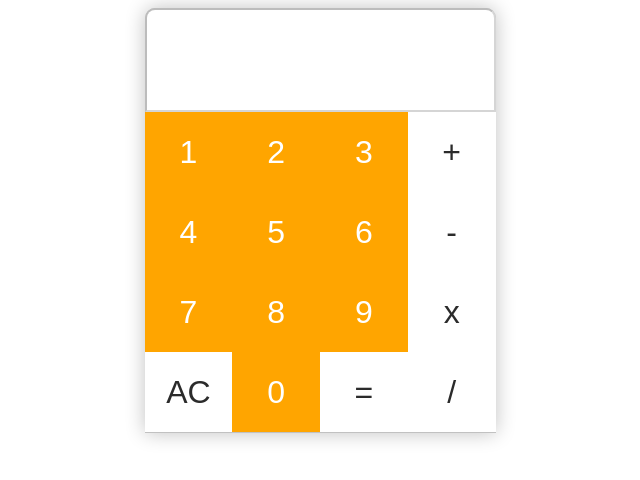
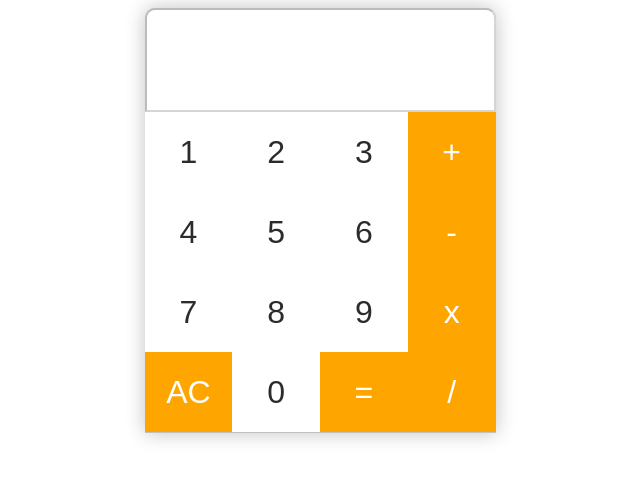
Before and after one commit to MrRayyanBorg/SQA_Assignment_2_Calculator, a plain HTML site: page index.html in a window 1280 px wide. Shown: the whole page, without its empty margins (328-968 px from the left). Drawn offline with Linux system fonts and the light colour scheme.

Commit message:
reclassifying operator and standard buttons to switch the colour scheme

```diff
--- a/index.html
+++ b/index.html
@@ -8,25 +8,25 @@
 <div class="calculator">
   <input type="text" id="display" disabled>
   <div class="buttons">
-    <button value="1" class="operator" onclick="appendToDisplay(this.value)">1</button>
-    <button value="2" class="operator" onclick="appendToDisplay(this.value)">2</button>
-    <button value="3" class="operator" onclick="appendToDisplay(this.value)">3</button>
-    <button value="+" onclick="performOperation(this.value)">+</button>
+    <button value="1" class="button" onclick="appendToDisplay(this.value)">1</button>
+    <button value="2" class="button" onclick="appendToDisplay(this.value)">2</button>
+    <button value="3" class="button" onclick="appendToDisplay(this.value)">3</button>
+    <button value="+" class="operator" onclick="performOperation(this.value)">+</button>
 
-    <button value="4" class="operator" onclick="appendToDisplay(this.value)">4</button>
-    <button value="5" class="operator" onclick="appendToDisplay(this.value)">5</button>
-    <button value="6" class="operator" onclick="appendToDisplay(this.value)">6</button>
-    <button value="-" onclick="performOperation(this.value)">-</button>
+    <button value="4" class="button" onclick="appendToDisplay(this.value)">4</button>
+    <button value="5" class="button" onclick="appendToDisplay(this.value)">5</button>
+    <button value="6" class="button" onclick="appendToDisplay(this.value)">6</button>
+    <button value="-" class="operator" onclick="performOperation(this.value)">-</button>
 
-    <button value="7" class="operator" onclick="appendToDisplay(this.value)">7</button>
-    <button value="8" class="operator" onclick="appendToDisplay(this.value)">8</button>
-    <button value="9" class="operator" onclick="appendToDisplay(this.value)">9</button>
-    <button value="*" onclick="performOperation(this.value)">x</button>
+    <button value="7" class="button" onclick="appendToDisplay(this.value)">7</button>
+    <button value="8" class="button" onclick="appendToDisplay(this.value)">8</button>
+    <button value="9" class="button" onclick="appendToDisplay(this.value)">9</button>
+    <button value="*" class="operator" onclick="performOperation(this.value)">x</button>
 
-    <button value="clear" onclick="clearDisplay()">AC</button>
-    <button value="0" class="operator" onclick="appendToDisplay(this.value)">0</button>
-    <button value="=" onclick="performOperation(this.value)">=</button>
-    <button value="/" onclick="performOperation(this.value)">/</button>
+    <button value="clear" class="operator" onclick="clearDisplay()">AC</button>
+    <button value="0" class="button" onclick="appendToDisplay(this.value)">0</button>
+    <button value="=" class="operator" onclick="performOperation(this.value)">=</button>
+    <button value="/" class="operator" onclick="performOperation(this.value)">/</button>
   </div>
 </div>
     <script type="text/javascript" src="script.js"></script>
```
